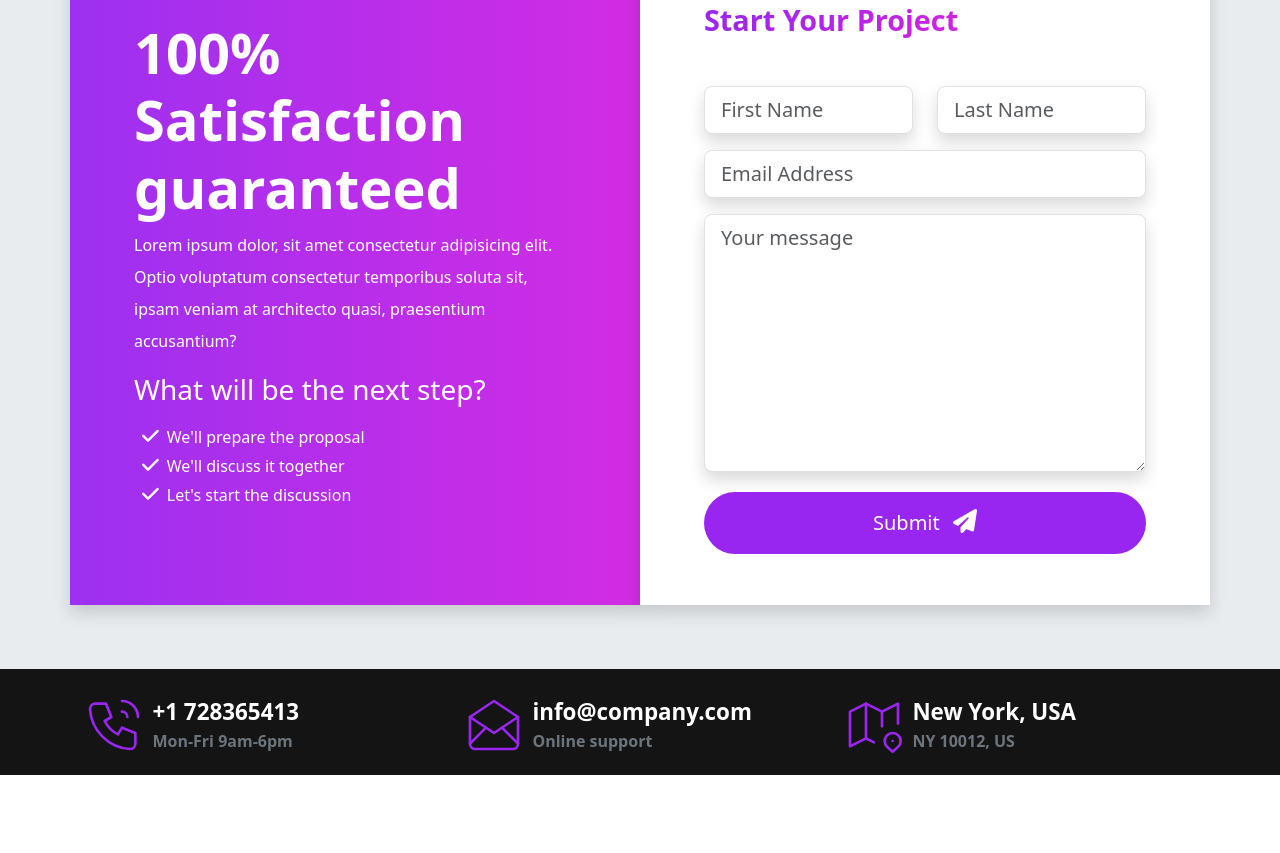
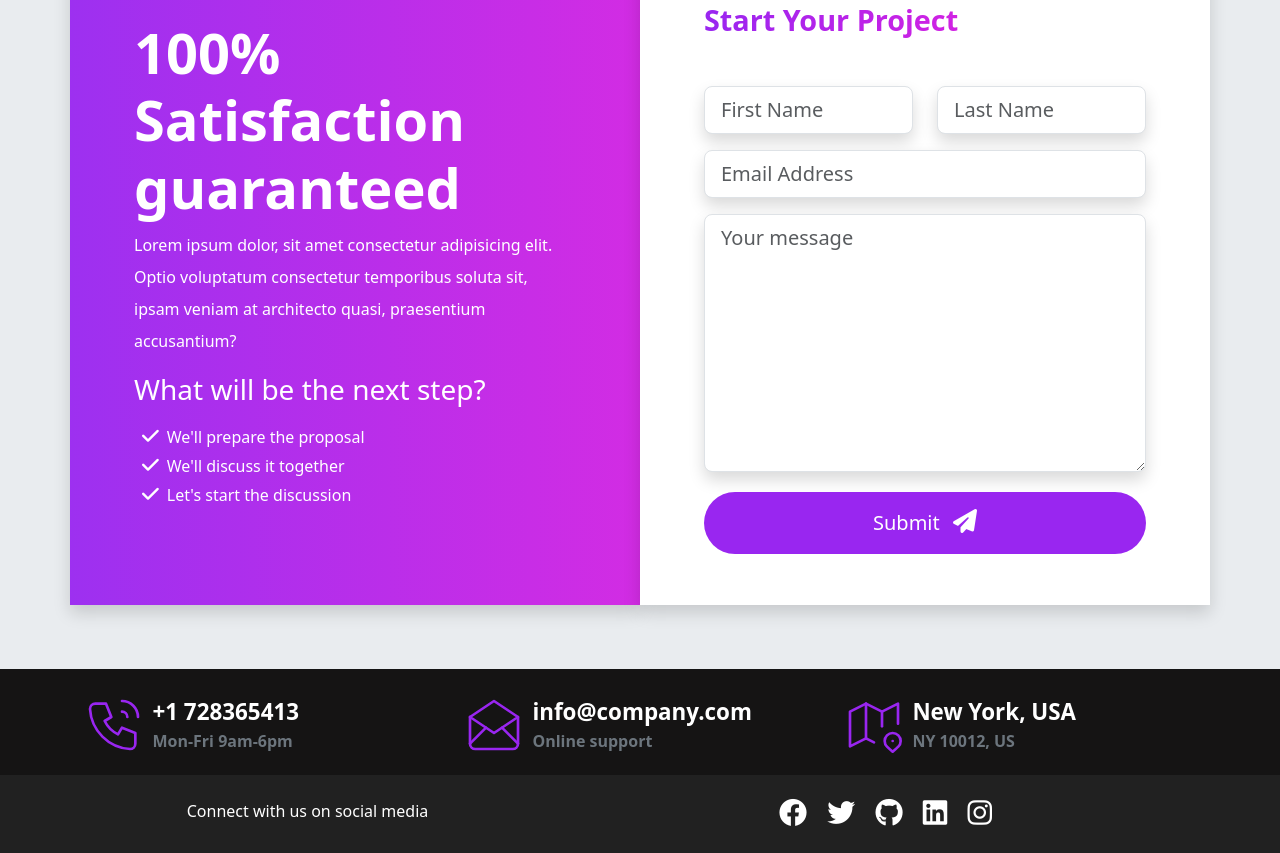
Before and after one commit to AdrianaMagdalena/patrix-portfolio-website, a website: page index.html in a window 1280 px wide. Shown: the part 6696-7549 px from the top of the page. Before the commit the page ends 7471 px from the top, so only its background shows below. Drawn offline with Linux system fonts and the light colour scheme.

Commit message:
Create footer section - social media part

```diff
--- a/index.html
+++ b/index.html
@@ -1050,6 +1050,23 @@
           </div>
         </div>
       </div>
+
+      <div class="footer-sm">
+        <div class="container">
+          <div class="row py-4 text-center text-white">
+            <div class="com-md-6 col-lg-5 mb-4 mb-md-0">
+              Connect with us on social media
+            </div>
+            <div class="col-ms-6 col-lg-7">
+              <a href="#"><i class="fab fa-facebook"></i></a>
+              <a href="#"><i class="fab fa-twitter"></i></a>
+              <a href="#"><i class="fab fa-github"></i></a>
+              <a href="#"><i class="fab fa-linkedin"></i></a>
+              <a href="#"><i class="fab fa-instagram"></i></a>
+            </div>
+          </div>
+        </div>
+      </div>
     </footer>
 
     <!-- SCRIPTS  -->
--- a/scss/sections/_footer.scss
+++ b/scss/sections/_footer.scss
@@ -44,3 +44,21 @@
     }
   }
 }
+
+// style the social media content
+.footer-sm {
+  background-color: #212121;
+
+  a {
+    color: $white;
+
+    i {
+      font-size: 1rem;
+      margin-left: 1rem;
+
+      @include media-breakpoint-up(sm) {
+        font-size: 1.75rem;
+      }
+    }
+  }
+}
```
Also changed, not shown: assets/css/style.css, 1 other file.
